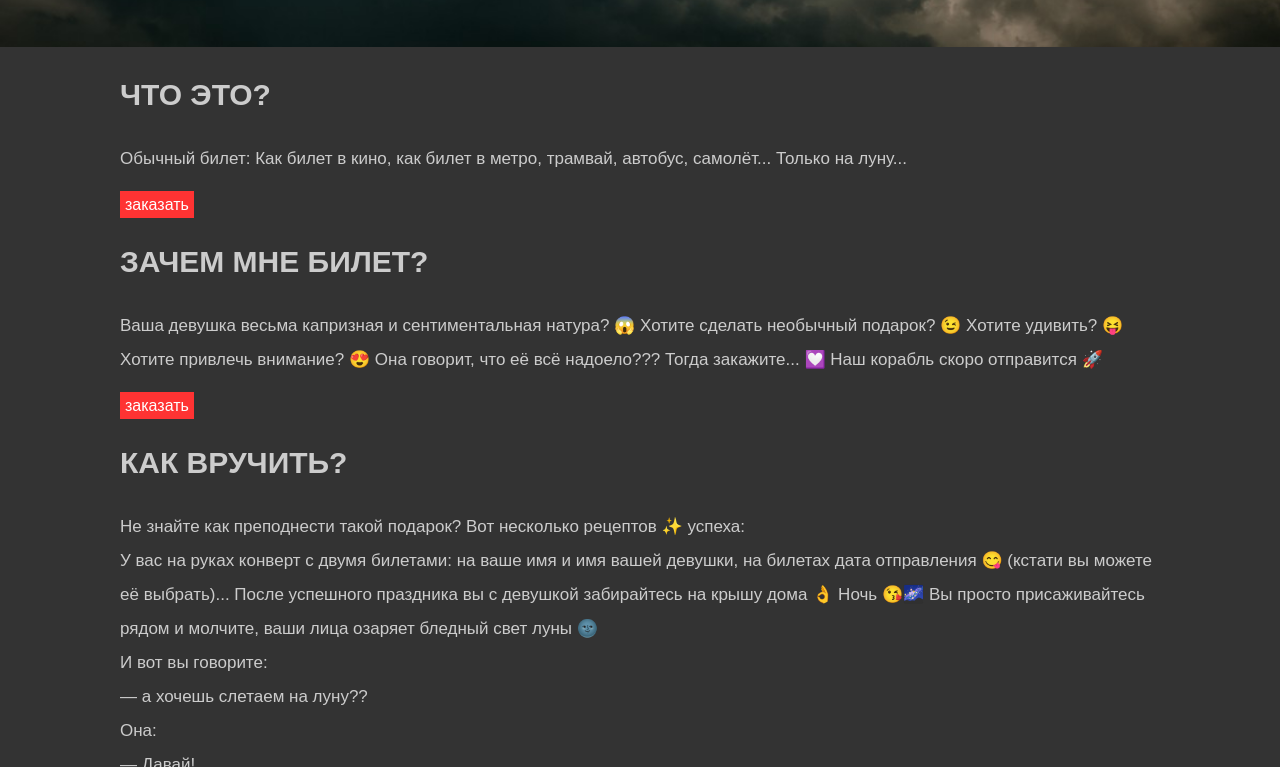
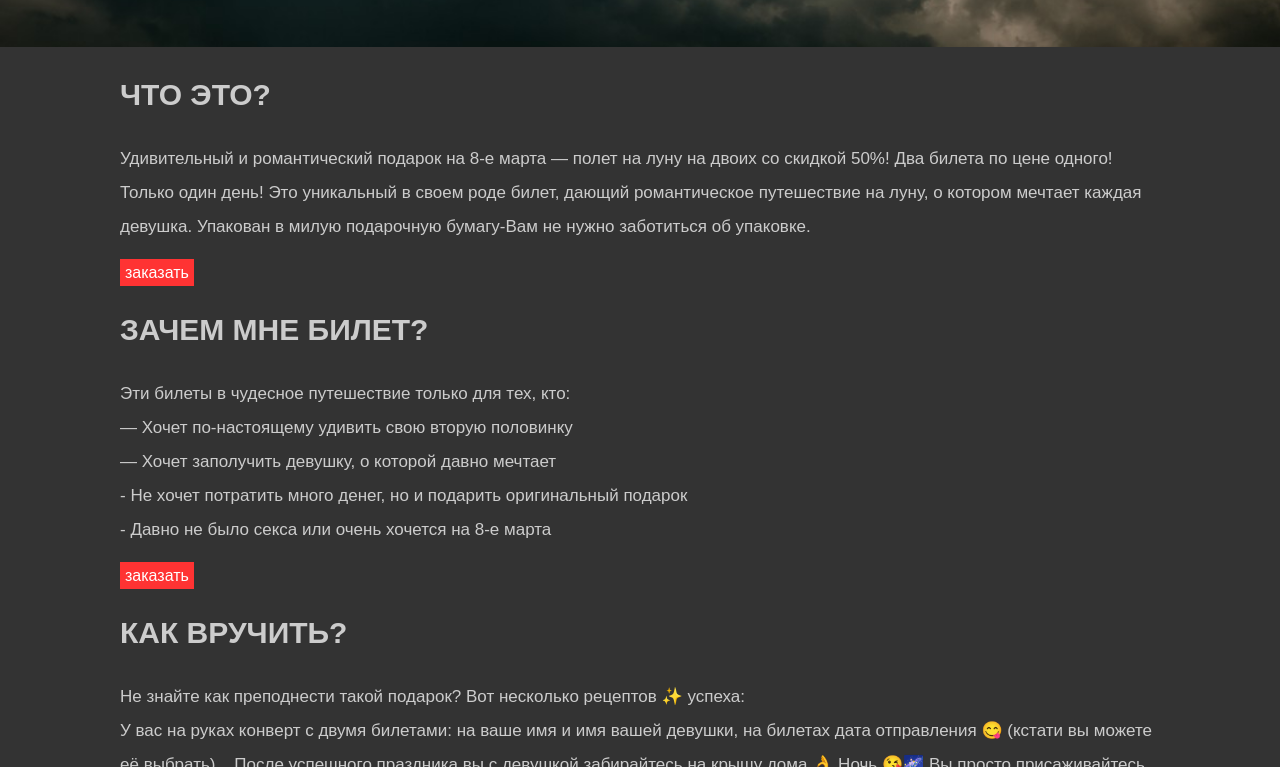
Before and after one commit to arsenicum32/flytomoon, a website: page index.html in a window 1280 px wide. Shown: the part 753-1520 px from the top of the page. Drawn offline with nearby package versions, Linux system fonts and the light colour scheme.

Commit message:
большерекламы

```diff
--- a/index.html
+++ b/index.html
@@ -57,14 +57,20 @@
 <main class="section" id="fillinfo" role="main">
   <div class="grid">
     <h1>что это?</h1>
-    <p>Обычный билет: Как билет в кино, как билет в метро, трамвай, автобус, самолёт... Только на луну...</p>
+    <p>Удивительный и романтический подарок на 8-е марта  —  полет на луну на двоих со скидкой 50%! Два билета по цене одного! Только один день! Это уникальный в своем роде билет, дающий романтическое путешествие на луну, о котором мечтает каждая девушка. Упакован в милую подарочную бумагу-Вам не нужно заботиться об упаковке.</p>
+    <!--  Обычный билет: Как билет в кино, как билет в метро, трамвай, автобус, самолёт... Только на луну... -->
     <a href="#case" class="redbutton">заказать</a>
   </div>
 
   <div class="section" id="stayintouch">
     <div class="grid">
       <h1>зачем мне билет?</h1>
-      <p>Ваша девушка весьма капризная и сентиментальная натура? 😱 Хотите сделать необычный подарок? 😉 Хотите удивить? 😝 Хотите привлечь внимание? 😍 Она говорит, что её всё надоело??? Тогда закажите... 💟 Наш корабль скоро отправится 🚀</p>
+      <p>Эти билеты в чудесное путешествие только для тех, кто:
+      <br>— Хочет по-настоящему удивить свою вторую половинку
+      <br>— Хочет заполучить девушку, о которой давно мечтает
+      <br>- Не хочет потратить много денег, но и подарить оригинальный подарок
+      <br>- Давно не было секса или очень хочется на 8-е марта</p>
+<!--  Ваша девушка весьма капризная и сентиментальная натура? 😱 Хотите сделать необычный подарок? 😉 Хотите удивить? 😝 Хотите привлечь внимание? 😍 Она говорит, что её всё надоело??? Тогда закажите... 💟 Наш корабль скоро отправится 🚀 -->
       <a href="#case" class="redbutton">заказать</a>
     </div>
   </div>
```
